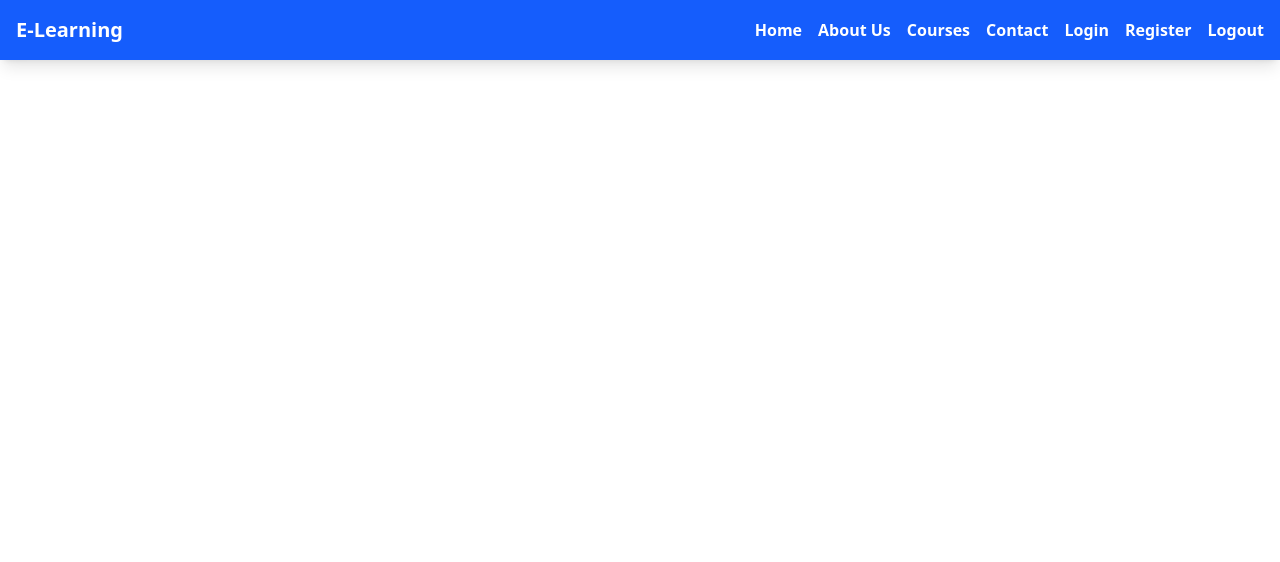
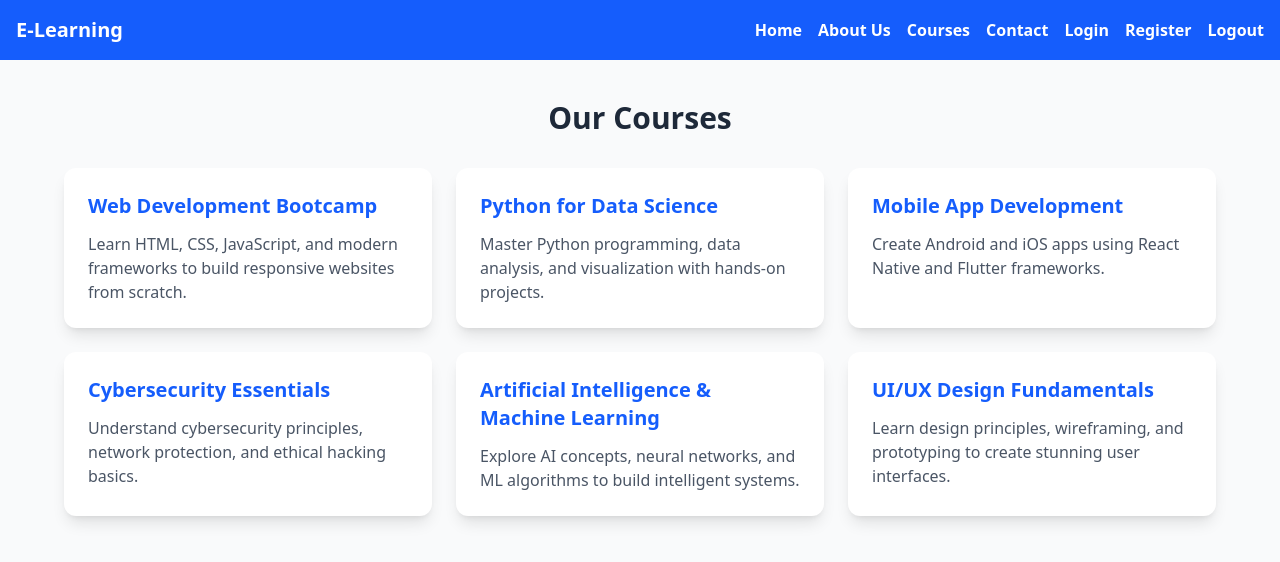
Before and after one commit to simalimbu/Basic_React, a React (Vite) app: page /courses in a window 1280 px wide. Shown: the top 562 px of the page. Built offline with nearby package versions, Linux system fonts and the light colour scheme.

Commit message:
fifth commit

```diff
--- a/src/App.jsx
+++ b/src/App.jsx
@@ -11,6 +11,7 @@ import RegisterPage from "./pages/RegisterPage";
 import HomePage from "./pages/HomePage";
 import Navbar from "./pages/NavBar";  // <-- Import navbar
 import ContactPage from "./pages/ContactPage";
+import CoursesPage from "./pages/CoursesPage";
 
 
 const App = () => {
@@ -28,6 +29,7 @@ const App = () => {
         <Route path="/register" element={<RegisterPage />} />
         <Route path="/index" element={<Index />} />
         <Route path="/contact" element={<ContactPage/>} />
+        <Route path="/courses" element={<CoursesPage/>} />
       </Routes>
     </BrowserRouter>
   );
--- /dev/null
+++ b/src/pages/CoursesPage.jsx
@@ -0,0 +1,67 @@
+// src/pages/CoursesPage.jsx
+import React from "react";
+
+const CoursesPage = () => {
+  const courses = [
+    {
+      id: 1,
+      title: "Web Development Bootcamp",
+      description:
+        "Learn HTML, CSS, JavaScript, and modern frameworks to build responsive websites from scratch.",
+    },
+    {
+      id: 2,
+      title: "Python for Data Science",
+      description:
+        "Master Python programming, data analysis, and visualization with hands-on projects.",
+    },
+    {
+      id: 3,
+      title: "Mobile App Development",
+      description:
+        "Create Android and iOS apps using React Native and Flutter frameworks.",
+    },
+    {
+      id: 4,
+      title: "Cybersecurity Essentials",
+      description:
+        "Understand cybersecurity principles, network protection, and ethical hacking basics.",
+    },
+    {
+      id: 5,
+      title: "Artificial Intelligence & Machine Learning",
+      description:
+        "Explore AI concepts, neural networks, and ML algorithms to build intelligent systems.",
+    },
+    {
+      id: 6,
+      title: "UI/UX Design Fundamentals",
+      description:
+        "Learn design principles, wireframing, and prototyping to create stunning user interfaces.",
+    },
+  ];
+
+  return (
+    <div className="min-h-screen bg-gray-50 py-10 px-6">
+      <h1 className="text-3xl font-bold text-center text-gray-800 mb-8">
+        Our Courses
+      </h1>
+
+      <div className="grid gap-6 md:grid-cols-2 lg:grid-cols-3 max-w-6xl mx-auto">
+        {courses.map((course) => (
+          <div
+            key={course.id}
+            className="bg-white rounded-xl shadow-lg p-6 hover:shadow-2xl transition duration-300"
+          >
+            <h2 className="text-xl font-semibold text-blue-600 mb-3">
+              {course.title}
+            </h2>
+            <p className="text-gray-600">{course.description}</p>
+          </div>
+        ))}
+      </div>
+    </div>
+  );
+};
+
+export default CoursesPage;
```
